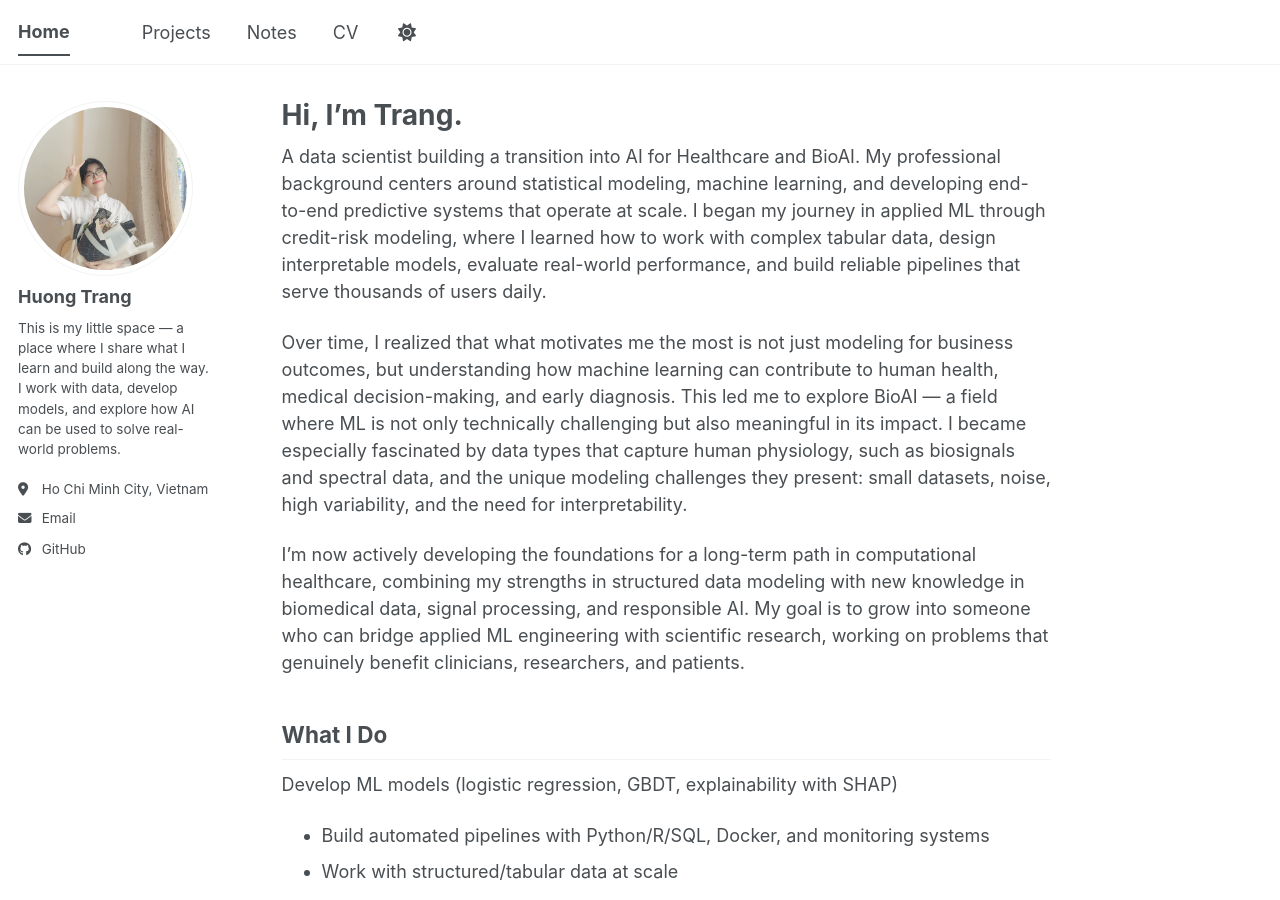
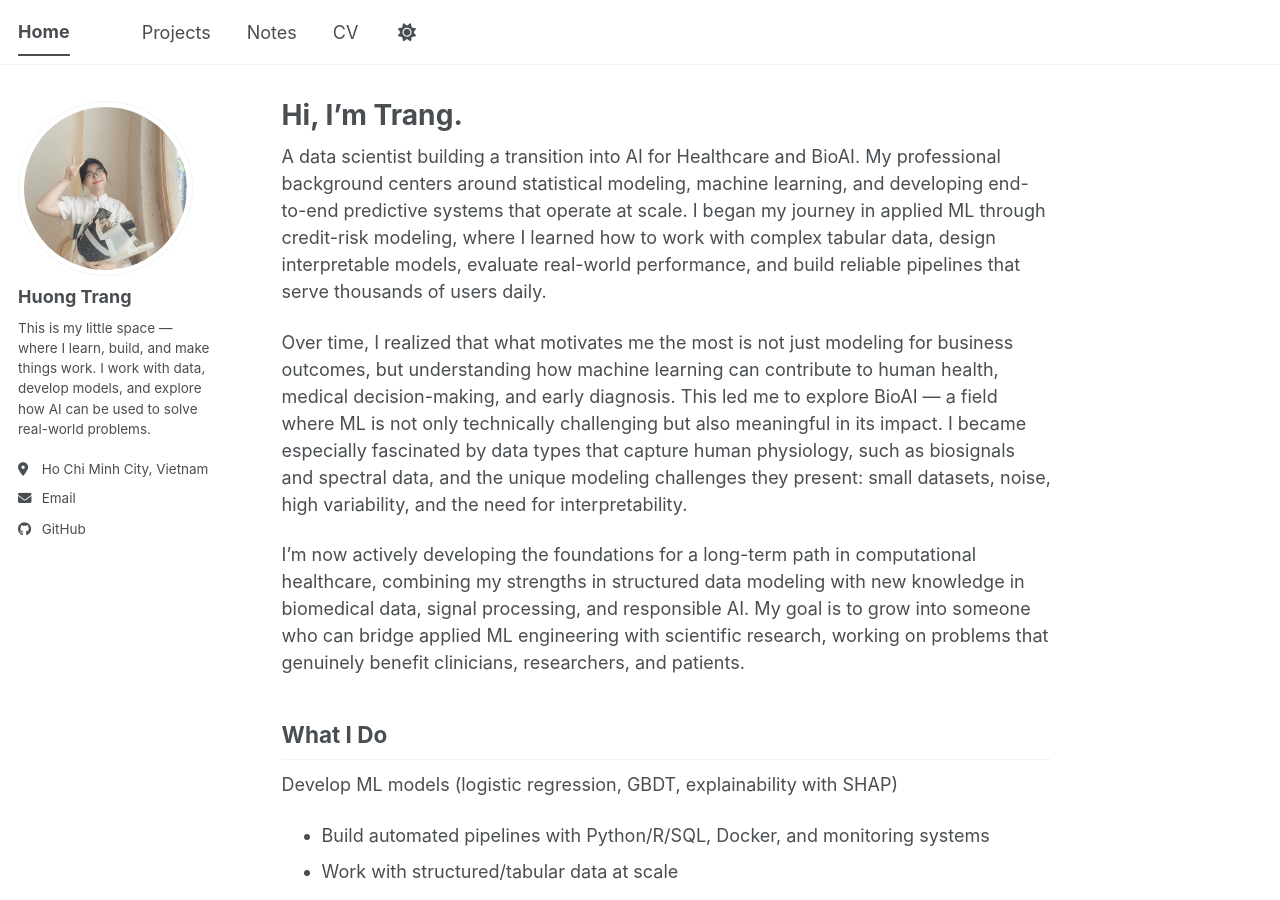
Before and after one commit to HuongTrangDo/huongtrangdo.github.io, a Jekyll site: the page built from _pages/about.md, in a window 1280 px wide and 900 px high. Built offline with Jekyll 4.4.1, drawn with Linux system fonts in a browser that asks for light colours; a script bundle is joined from its source files by our own code; library files that are not in the unit come from our copies.

Commit message:
Update _config.yml

```diff
--- a/_config.yml
+++ b/_config.yml
@@ -26,7 +26,7 @@ author:
   avatar           : "profile.jpg"
   name             : "Huong Trang"
   # pronouns         : "She/her"
-  bio              : "This is my little space — a place where I share what I learn and build along the way. I work with data, develop models, and explore how AI can be used to solve real-world problems."
+  bio              : "This is my little space — where I learn, build, and make things work. I work with data, develop models, and explore how AI can be used to solve real-world problems."
   location         : "Ho Chi Minh City, Vietnam"
   employer         : #"University"
   uri              : # URL
```
